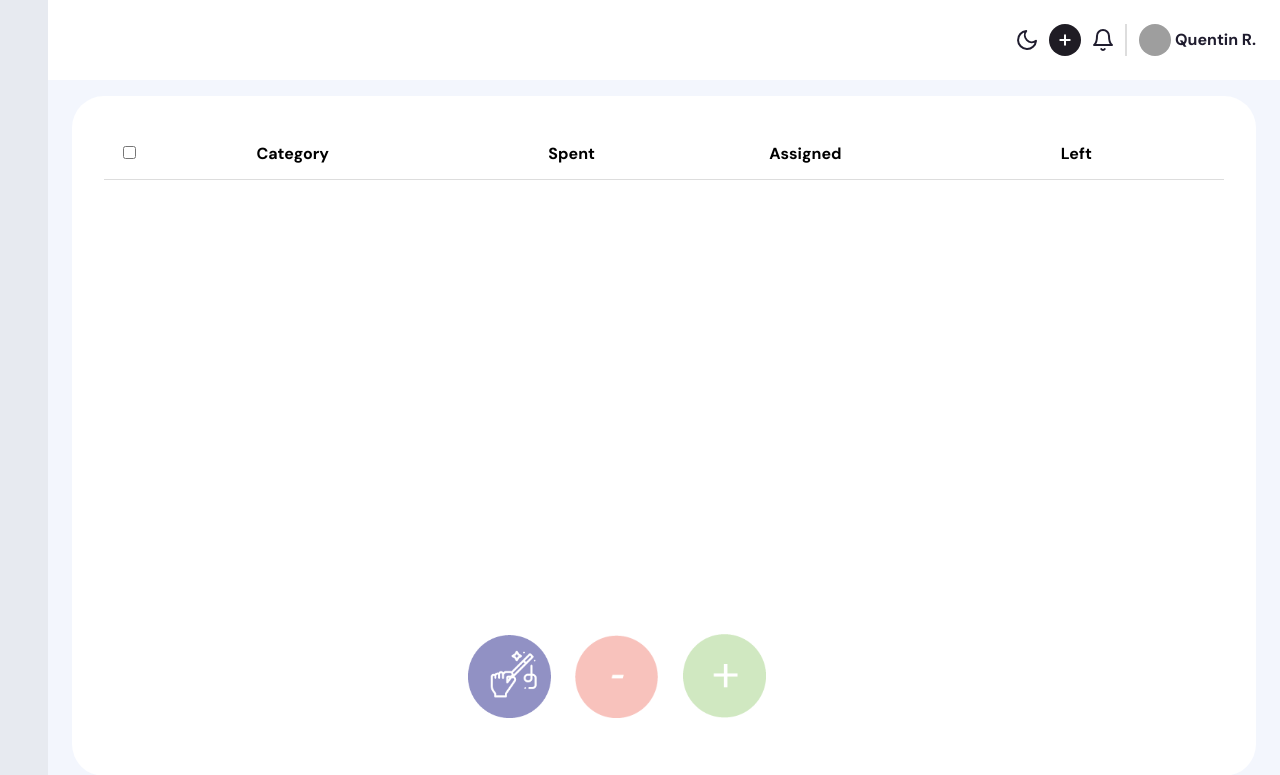
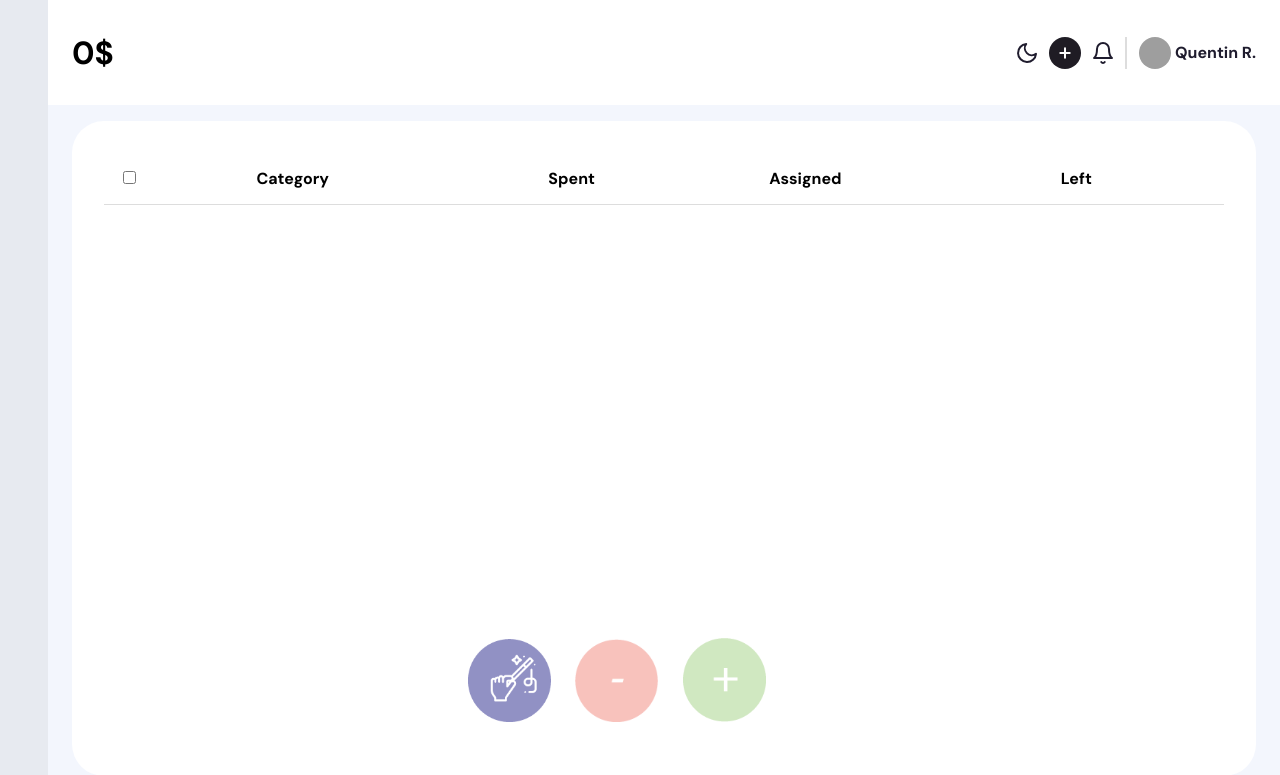
Before and after one commit to QuentinRiv/DessusDesSous, a Flask app: page /dashboard in a window 1280 px wide. Shown: the top 775 px of the page. Run offline with Flask 2, Linux system fonts and the light colour scheme; parts of the project's set-up code (start-up, migrations or seed data) failed here and were passed over; grey boxes are pictures that could not be loaded.

```diff
--- a/appli/budget/templates/dashboard.html
+++ b/appli/budget/templates/dashboard.html
@@ -22,7 +22,7 @@
 
       <div class="app-header">
         <div class="app-header-center">
-          <h1></h1>
+          <h1 class="center">0$</h1>
         </div>
         <div class="app-header-right">
           <button class="mode-switch" title="Switch Theme">
```
